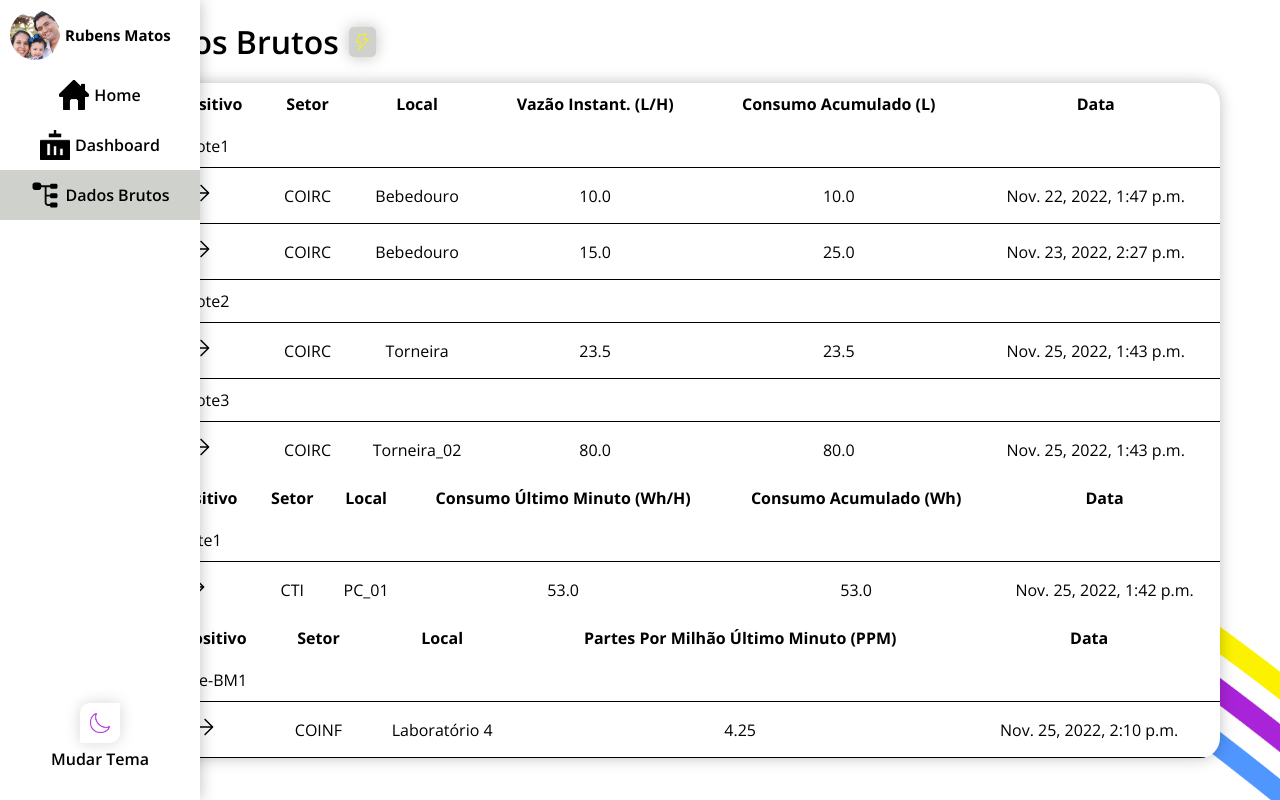
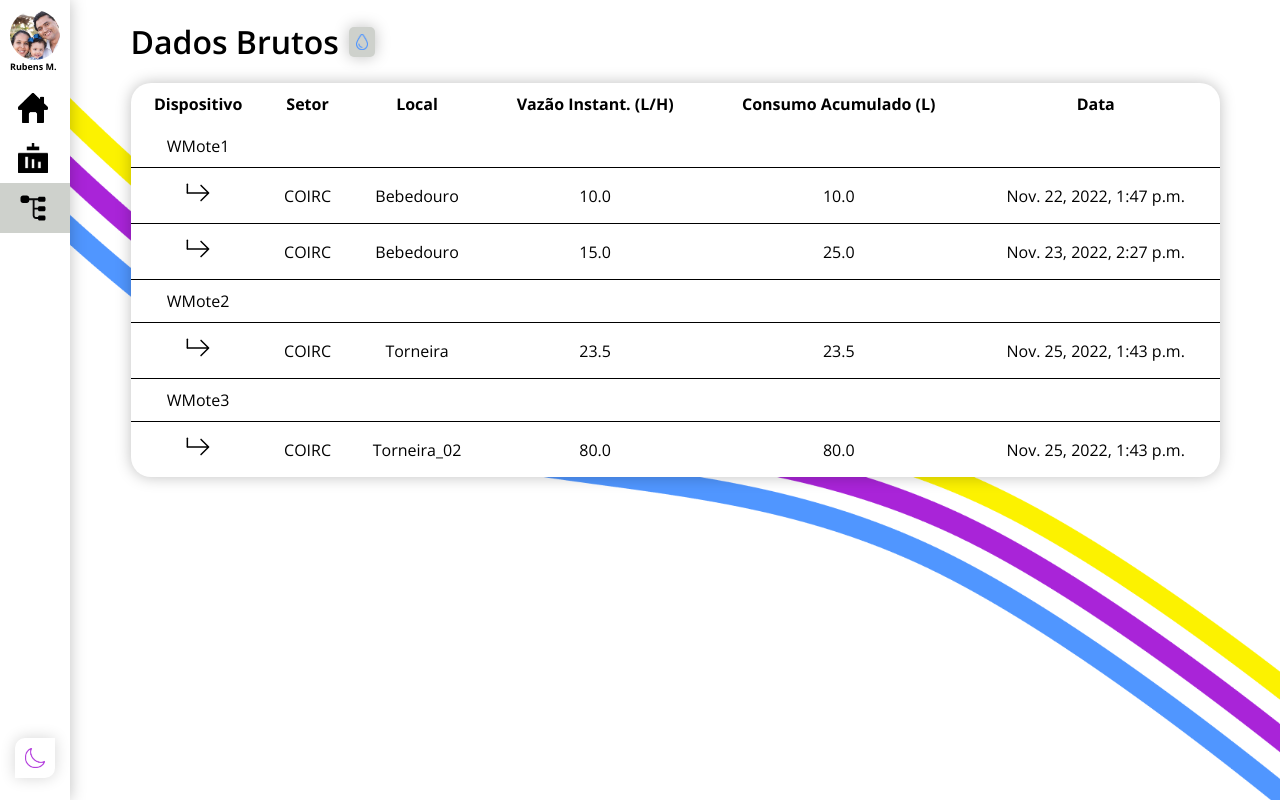
Before and after one commit to PsyShadowF/Morea-Django, a Django app: page /dados/ in a window 1280 px wide. Run offline with Django 4.2, Linux system fonts and the light colour scheme; data comes from the database, SQL or seed files in the repository.

Commit message:
add toogle dados

```diff
--- a/home/static/js/trocaDados.js
+++ b/home/static/js/trocaDados.js
@@ -1,7 +1,13 @@
+const tableAgua = document.querySelector('.tableAgua')
+const tableEnergia = document.querySelector('.tableEnergia')
+const tableGas = document.querySelector('.tableGas')
+
 // TROCAR OS DADOS
 
 const btnTrocarDados = document.getElementById('btnTrocarDados')
 let contTrocarDados = 1
+
+trocarDados()
 
 function trocarDados() {
     if (contTrocarDados == 3) {
@@ -12,10 +18,31 @@
 
     if(contTrocarDados == 1) {
         btnTrocarDados.src = '/static/icons/light-icon-general.png'
+        try {
+            tableAgua.style.display = 'none'
+            tableGas.style.display = 'none'
+            tableEnergia.style.display = 'inline-table'
+        } catch (error) {
+          console.log(error)
+        }
     } else if (contTrocarDados == 2) {
         btnTrocarDados.src = '/static/icons/water-icon-general.png'
+        try {
+            tableAgua.style.display = 'inline-table'
+            tableGas.style.display = 'none'
+            tableEnergia.style.display = 'none'
+        } catch (error) {
+            console.log(error)
+        }
     } else if (contTrocarDados == 3) {
         btnTrocarDados.src = '/static/icons/gas-icon-general.png'
+        try {
+            tableAgua.style.display = 'none'
+            tableGas.style.display = 'inline-table'
+            tableEnergia.style.display = 'none'
+        } catch (error) {
+            console.log(error)
+        }
     }
 }
 
--- a/home/templates/dados.html
+++ b/home/templates/dados.html
@@ -80,7 +80,7 @@
       </div>
       <div class="container__tabelaDadosBrutos">
         <!-- Table Água -->
-        <table class="table">
+        <table class="table tableAgua" >
           <tr>
             <th>Dispositivo</th>
             <th>Setor</th>
@@ -105,7 +105,7 @@
             {% endfor %}
           {% endfor %}
         <!-- Table Energia -->
-        <table class="table">
+        <table class="table tableEnergia">
           <tr>
             <th>Dispositivo</th>
             <th>Setor</th>
@@ -130,7 +130,7 @@
           {% endfor %}
         {% endfor %}
           <!-- Table Gás Butano e Metano -->
-          <table class="table">
+          <table class="table tableGas">
             <tr>
               <th>Dispositivo</th>
               <th>Setor</th>
```
